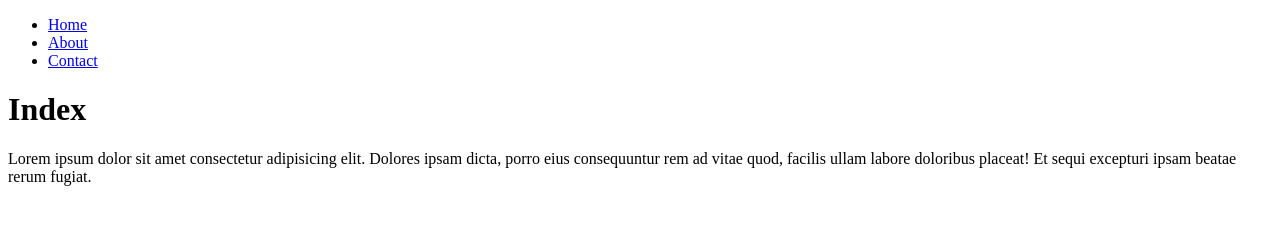
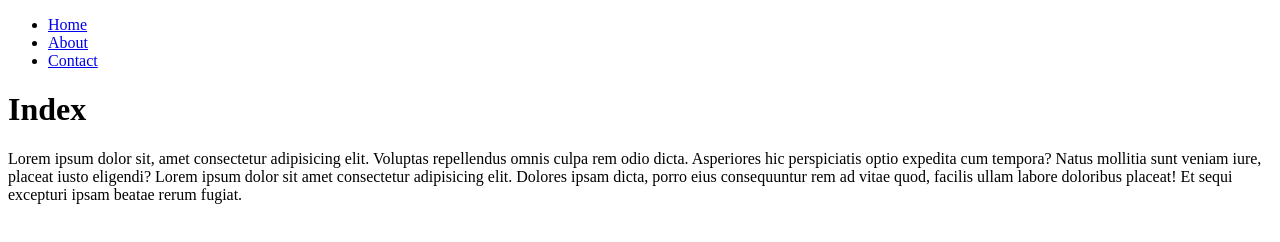
Before and after one commit to PiyushGhadle/node-http-server, a website: page pages/index.html in a window 1280 px wide. Drawn offline with Linux system fonts and the light colour scheme.

Commit message:
Changes in index.html

```diff
--- a/pages/index.html
+++ b/pages/index.html
@@ -1,9 +1,8 @@
 <!DOCTYPE html>
 <html lang="en">
-
   <head>
-    <meta charset="UTF-8">
-    <meta name="viewport" content="width=device-width, initial-scale=1.0">
+    <meta charset="UTF-8" />
+    <meta name="viewport" content="width=device-width, initial-scale=1.0" />
     <title>Home page</title>
   </head>
 
@@ -14,10 +13,13 @@
       <li><a href="/contact"> Contact</a></li>
     </ul>
     <h1>Index</h1>
-    <p>Lorem ipsum dolor sit amet consectetur adipisicing elit. Dolores ipsam dicta, porro eius consequuntur rem ad
-        vitae quod, facilis ullam labore doloribus placeat! Et sequi excepturi ipsam beatae rerum fugiat.
+    <p>
+      Lorem ipsum dolor sit, amet consectetur adipisicing elit. Voluptas
+      repellendus omnis culpa rem odio dicta. Asperiores hic perspiciatis optio
+      expedita cum tempora? Natus mollitia sunt veniam iure, placeat iusto
+      eligendi? Lorem ipsum dolor sit amet consectetur adipisicing elit. Dolores
+      ipsam dicta, porro eius consequuntur rem ad vitae quod, facilis ullam
+      labore doloribus placeat! Et sequi excepturi ipsam beatae rerum fugiat.
     </p>
-
   </body>
-
 </html>
```
Lines whose indentation alone changed are shown as unchanged.
